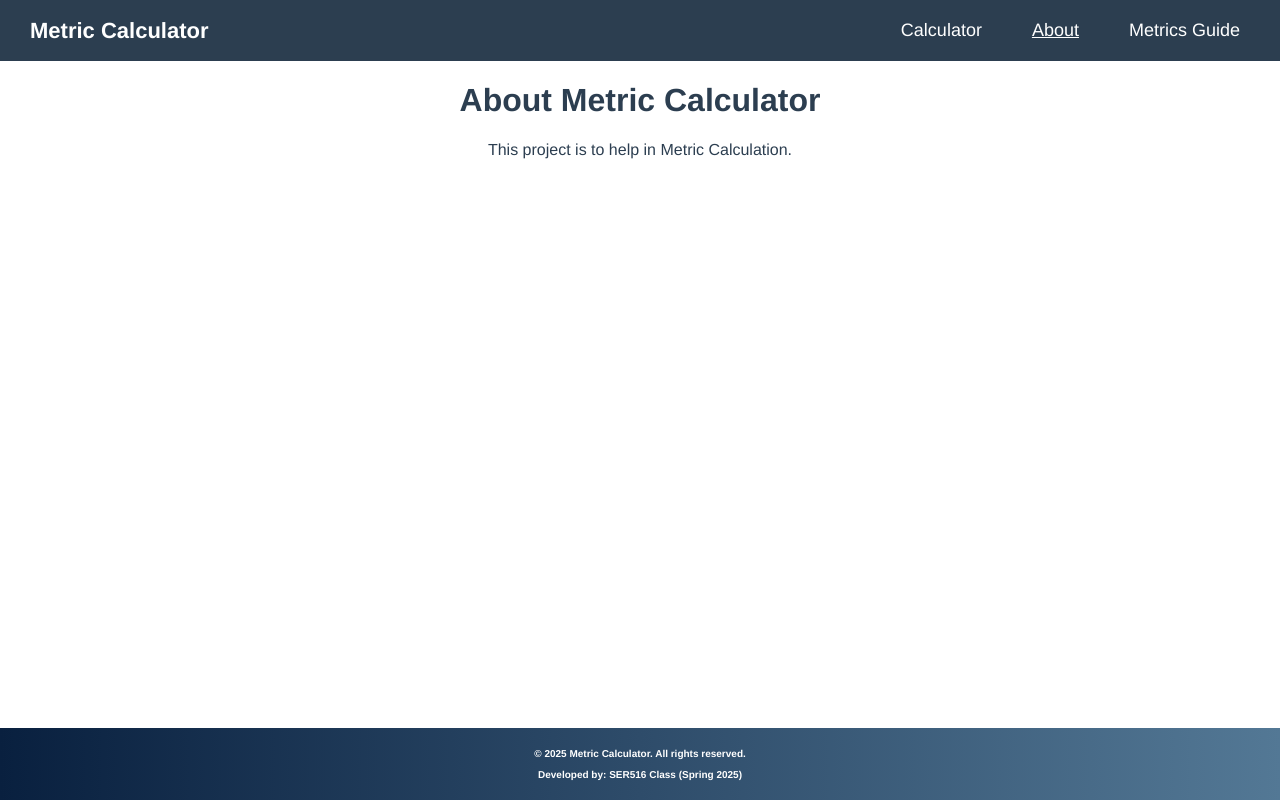
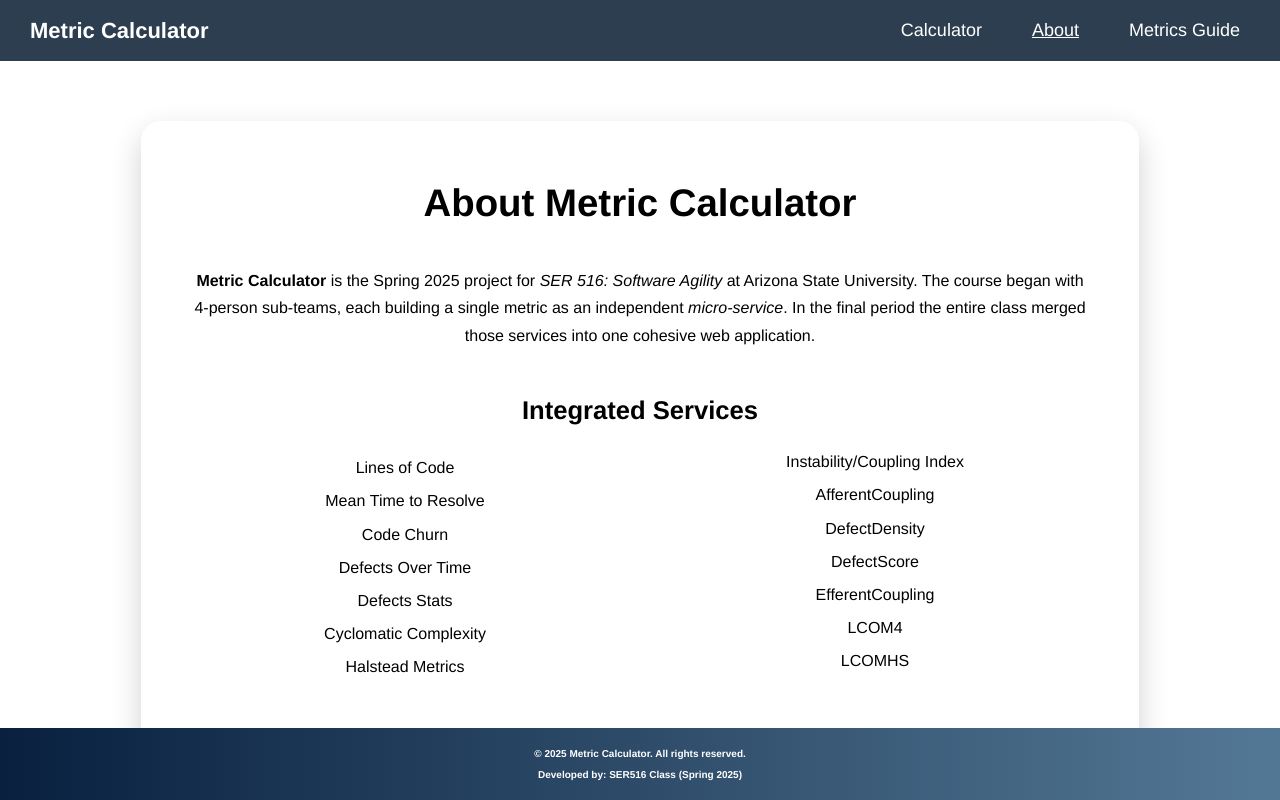
Before and after one commit to agarasia/SER516_Spring25_Teams_3_and_4_Frontend, a Vue app in the folder FrontEnd/: page / in a window 1280 px wide. Both pictures are taken after a click on the button "About". Shown: the top 800 px of the page. Built offline with nearby package versions, Linux system fonts and the light colour scheme.

Commit message:
Updated About page with project info and architecture

```diff
--- a/FrontEnd/src/components/About.vue
+++ b/FrontEnd/src/components/About.vue
@@ -1,8 +1,44 @@
 <template>
-  <div>
-    <h1>About Metric Calculator</h1>
-    <p>This project is to help in Metric Calculation.</p>
-  </div>
+  <section class="about glass">
+    <h1>About Metric&nbsp;Calculator</h1>
+
+    <p>
+      <strong>Metric Calculator</strong> is the Spring&nbsp;2025 project for
+      <em>SER 516: Software Agility</em> at Arizona State University.
+      The course began with 4-person sub-teams, each building a single
+      metric as an independent <em>micro-service</em>.
+      In the final period the entire class merged those services
+      into one cohesive web application.
+    </p>
+
+    <h2>Integrated Services</h2>
+    <ul class="services">
+      <li>Lines&nbsp;of&nbsp;Code</li>
+      <li>Mean&nbsp;Time&nbsp;to&nbsp;Resolve</li>
+      <li>Code&nbsp;Churn</li>
+      <li>Defects Over Time</li>
+      <li>Defects Stats</li>
+      <li>Cyclomatic&nbsp;Complexity</li>
+      <li>Halstead&nbsp;Metrics</li>
+      <li>Instability/Coupling&nbsp;Index</li>
+      <li>AfferentCoupling</li>
+      <li>DefectDensity</li>
+      <li>DefectScore</li>
+      <li>EfferentCoupling</li>
+      <li>LCOM4</li>
+      <li>LCOMHS</li>
+    </ul>
+
+    <h2>Architecture Snapshot</h2>
+    <p>
+      Every service runs as a container on <code>analysis-network</code> and
+      mounts the shared repository volume <code>shared-repos</code>.
+      The UI calls an API-gateway that orchestrates the individual workers.
+    </p>
+    <div class="image">
+      <img src="../assets/Architecture_image.png" alt="Metrics Architecture" />
+    </div>
+  </section>
 </template>
 
 <script lang="ts">
@@ -10,3 +46,71 @@ export default {
   name: 'About',
 };
 </script>
+
+<style scoped>
+/* glass-card wrapper (matches landing-page style) */
+.about {
+  max-width: 900px;
+  margin: 60px auto;
+  padding: 48px;
+  border-radius: 20px;
+  background: rgba(255, 255, 255, 0.12);
+  border: 1px solid rgba(255, 255, 255, 0.25);
+  box-shadow: 0 12px 30px rgba(0, 0, 0, 0.18);
+  backdrop-filter: blur(14px) saturate(180%);
+  -webkit-backdrop-filter: blur(14px) saturate(180%);
+  color: #000;
+  line-height: 1.7;
+}
+
+/* headings */
+.about h1 {
+  margin-top: 0;
+  font-size: 2.4rem;
+}
+
+.about h2 {
+  margin: 40px 0 15px;
+  font-size: 1.6rem;
+  color: #000;
+}
+
+/* service list */
+.services {
+  list-style: none;
+  padding-left: 0;
+  column-count: 2;
+  gap: 10px 40px;
+}
+
+.services li {
+  margin: 6px 0;
+}
+
+/* docker-compose block */
+.compose {
+  margin-top: 20px;
+  padding: 20px;
+  background: rgba(0, 0, 0, 0.35);
+  border-radius: 12px;
+  overflow-x: auto;
+  font-size: 0.85rem;
+  line-height: 1.4;
+  color: #e0e0e0;
+}
+
+.image {
+  margin-top: 30px;
+  text-align: center;
+}
+.image img {
+  max-width: 100%;
+  height: auto;
+  border-radius: 12px;
+  box-shadow: 0 6px 16px rgba(0, 0, 0, 0.25);
+}
+
+.compose code {
+  white-space: pre;
+}
+</style>
```
Also changed, not shown: FrontEnd/src/assets/Architecture_image.png (added).
